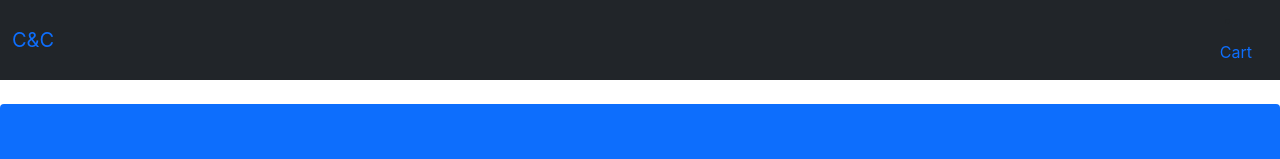
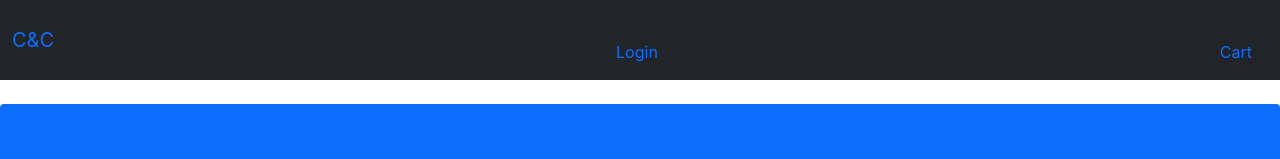
Before and after one commit to janderson77/cartandcheckout, a React (Create React App) app in the folder frontend/: page / in a window 1280 px wide. Shown: the top 159 px of the page. Built offline with nearby package versions, Linux system fonts and the light colour scheme; no server answers.

Commit message:
Logout works

```diff
--- a/frontend/src/components/Navigation.js
+++ b/frontend/src/components/Navigation.js
@@ -1,18 +1,53 @@
 import React, {Fragment} from 'react';
+import {useDispatch, useSelector} from 'react-redux'
 import {Navbar, NavItem, NavbarBrand, NavLink} from 'reactstrap'
+import {logout} from '../actions/users'
 
 const Navigation = () => {
+    const dispatch = useDispatch();
+    const user = useSelector((st) => st.users.user)
+
+    const handleLogout = () => {
+        try{
+            dispatch(logout())
+        }catch(e){
+            console.log(e)
+        }
+    }
+
+    const loggedInNav = () => {
         return(
-        <div>
-            <Fragment>
         <Navbar color='dark'>
-                    <NavbarBrand href='/'>C&C</NavbarBrand>
+            <NavbarBrand href="/">C&C</NavbarBrand>
+            <NavItem>
+                <NavLink href="/" onClick={handleLogout}>Logout</NavLink>
+            </NavItem>
             <NavItem>
                 <NavLink href="/cart">Cart</NavLink>
             </NavItem>
         </Navbar>
+        )
+    };
+
+    const loggedOutNav = () => {
+        return(
+        <Navbar color='dark'>
+            <NavbarBrand href="/">C&C</NavbarBrand>
+            <NavItem>
+                <NavLink href="/login">Login</NavLink>
+            </NavItem>
+            <NavItem>
+                <NavLink href="/cart">Cart</NavLink>
+            </NavItem>
+        </Navbar>
+        )
+    };
+
+    return(
+        <Fragment>
+                {user ? loggedInNav() : loggedOutNav()}
         </Fragment>
-        </div>
+
     )
 };
 
```
Lines whose indentation alone changed are shown as unchanged.
